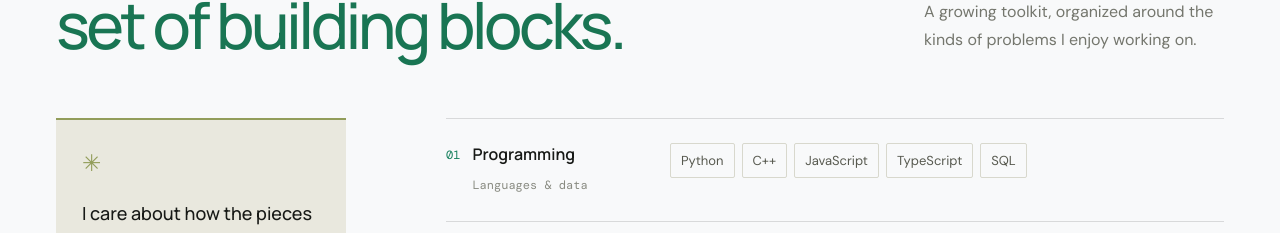
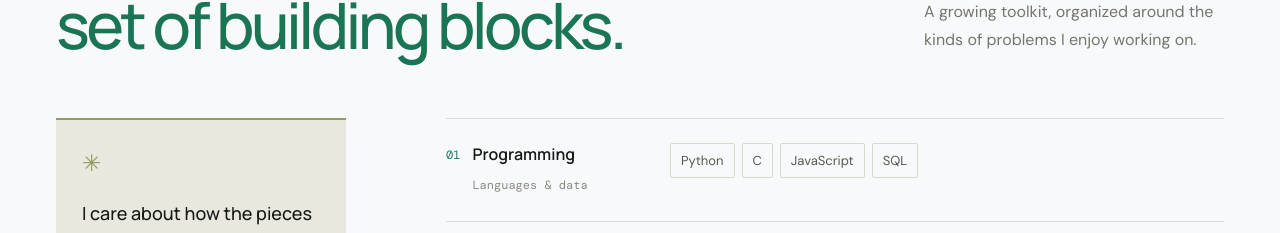
Before and after one commit to fasihnaqvi738/Portfolio, a React (Vite) app: page / in a window 1280 px wide. Shown: the part 5732-5965 px from the top of the page. Built offline with nearby package versions, Linux system fonts and the light colour scheme.

Commit message:
Update portfolio

```diff
--- a/src/data/site.ts
+++ b/src/data/site.ts
@@ -134,7 +134,7 @@ export const projects: Project[] = [
 ]
 
 export const skillGroups = [
-  { title: 'Programming', note: 'Languages & data', skills: ['Python', 'C++', 'JavaScript', 'TypeScript', 'SQL'] },
+  { title: 'Programming', note: 'Languages & data', skills: ['Python', 'C', 'JavaScript', 'SQL'] },
   { title: 'Software & Backend', note: 'Building blocks', skills: ['FastAPI', 'REST APIs', 'React', 'PostgreSQL', 'JWT', 'Git', 'GitHub'] },
   { title: 'AI & Machine Learning', note: 'Areas I work in', skills: ['Machine Learning', 'NLP', 'Generative AI', 'LLM Applications', 'RAG', 'FAISS', 'Embeddings', 'Prompt Engineering'] },
   { title: 'Currently Developing', note: 'Learning in practice', skills: ['AI Deployment', 'RAG Systems', 'LLM Application Development', 'Scalable AI Systems'] },
```
